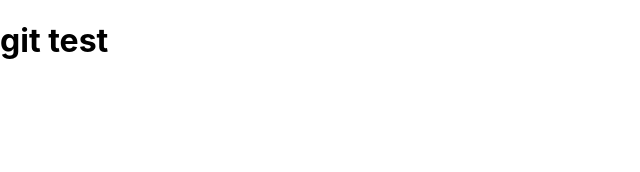
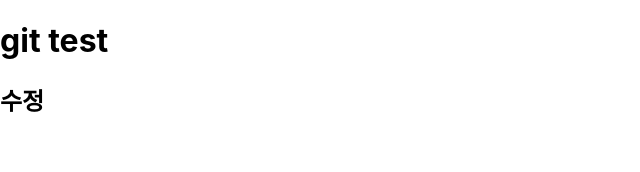
Before and after one commit to sunm-in/ToyProjectReact, a React (Create React App) app in the folder react-speak/: page / in a window 1280 px wide. Shown: the top 172 px of the page, without its empty margins (0-640 px from the left). Built offline with nearby package versions, Linux system fonts and the light colour scheme.

Commit message:
테스트입니다.

```diff
--- a/react-speak/src/shared/App.js
+++ b/react-speak/src/shared/App.js
@@ -5,6 +5,7 @@ function App() {
   return (
     <React.Fragment>
       <h1>git test</h1>
+      <h2>수정</h2>
     </React.Fragment>
   );
 }
```
